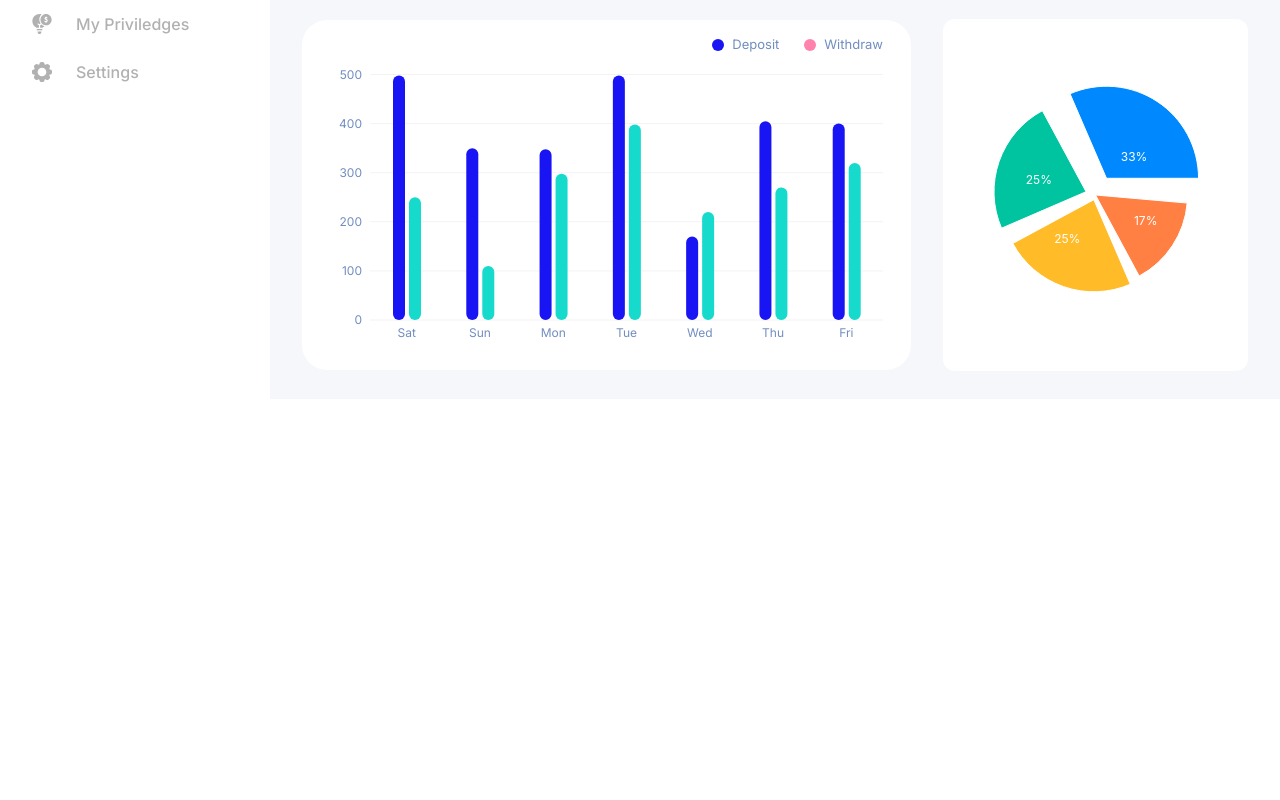
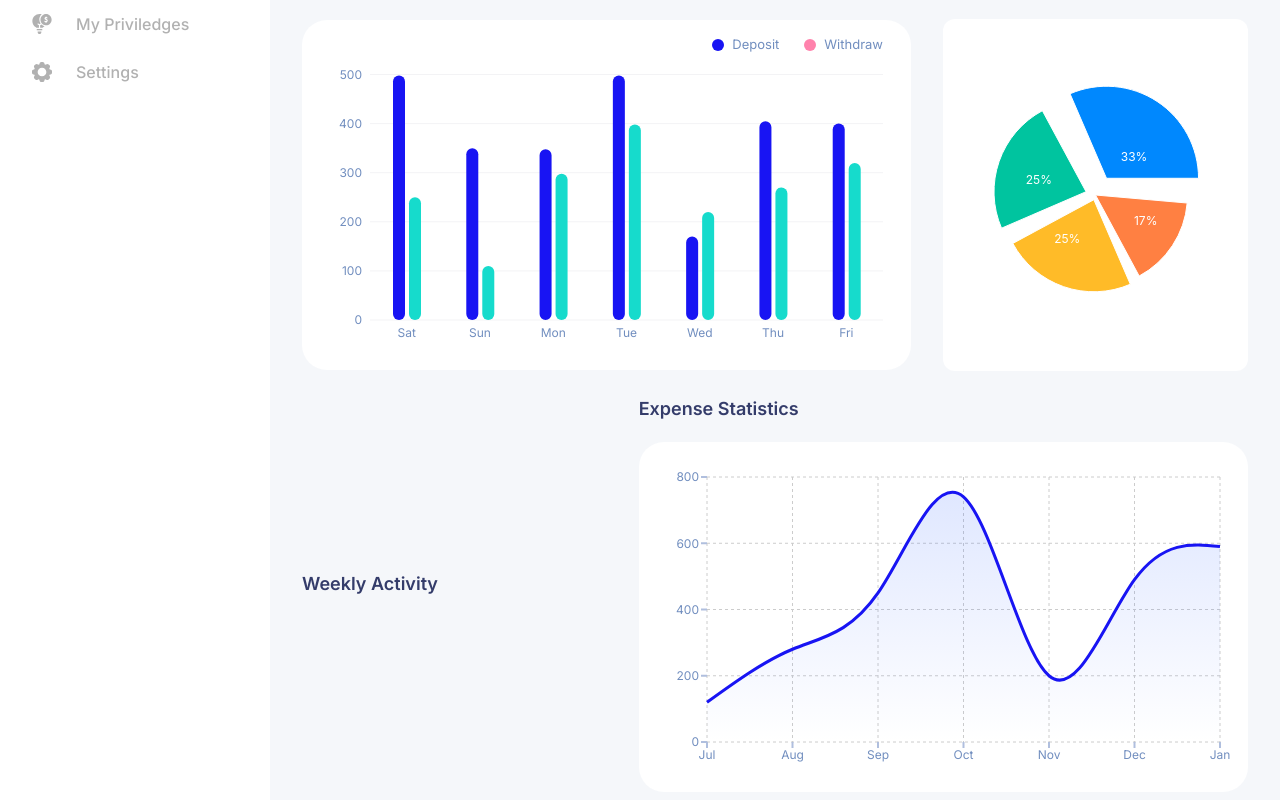
Before and after one commit to ololade154/BankDash-dashboard, a React (Vite) app: page / in a window 1280 px wide. Shown: the part 424-1224 px from the top of the page. Before the commit the page ends 823 px from the top, so only its background shows below. Built offline with nearby package versions, Linux system fonts and the light colour scheme.

Commit message:
implementing the area chart

```diff
--- /dev/null
+++ b/src/components/balanceChart.jsx
@@ -0,0 +1,101 @@
+import { useState, useEffect } from 'react';
+import {
+  AreaChart,
+  Area,
+  XAxis,
+  YAxis,
+  CartesianGrid,
+  ResponsiveContainer,
+} from 'recharts';
+
+export const BalanceChart = () => {
+  const [isMobile, setIsMobile] = useState(window.innerWidth < 640);
+
+  useEffect(() => {
+    const handleResize = () => setIsMobile(window.innerWidth < 640);
+    window.addEventListener('resize', handleResize);
+    return () => window.removeEventListener('resize', handleResize);
+  }, []);
+
+  const data = [
+    { name: 'Jul', deposit: 120 },
+    { name: 'Aug', deposit: 280 },
+    { name: 'Sep', deposit: 450 },
+    { name: 'Oct', deposit: 740 },
+    { name: 'Nov', deposit: 200 },
+    { name: 'Dec', deposit: 490 },
+    { name: 'Jan', deposit: 590 },
+  ];
+
+  return (
+    <div
+      style={{
+        width: '100%',
+        height: isMobile ? 250 : 350,
+        backgroundColor: 'white',
+        padding: isMobile ? '10px 6px 0px 6px' : '15px 8px 0px 8px',
+        borderRadius: 25,
+        outline: 'none',
+      }}
+    >
+      <ResponsiveContainer width="100%" height="100%">
+        <AreaChart
+          data={data}
+          margin={
+            isMobile
+              ? { top: 10, right: 5, left: -20, bottom: 20 }
+              : { top: 20, right: 20, left: 0, bottom: 20 }
+          }
+        >
+          {/* Gradient */}
+          <defs>
+            <linearGradient id="balanceGradient" x1="0" y1="0" x2="0" y2="1">
+              <stop offset="0%" stopColor="rgba(45, 96, 255, 0.25)" />
+              <stop offset="100%" stopColor="rgba(45, 96, 255, 0)" />
+            </linearGradient>
+          </defs>
+          <CartesianGrid
+            strokeDasharray="3 3 3 3"
+            vertical={true}
+            horizontal={true}
+          />
+
+          <XAxis
+            dataKey="name"
+            axisLine={false}
+            tickLine={{ stroke: '#B0BFDE', strokeWidth: 2 }}
+            tick={{
+              fill: '#718EBF',
+              fontSize: 12,
+              fontFamily: 'Inter',
+              fontWeight: 400,
+            }}
+          />
+
+          <YAxis
+            domain={[0, 800]}
+            ticks={[0, 200, 400, 600, 800]}
+            axisLine={false}
+            tickLine={{ stroke: '#B0BFDE', strokeWidth: 2 }}
+            tick={{
+              fill: '#718EBF',
+              fontSize: 12,
+              fontFamily: 'Inter',
+              fontWeight: 400,
+            }}
+          />
+
+          <Area
+            type="natural"
+            dataKey="deposit"
+            stroke="#1814F3"
+            strokeWidth={3}
+            fill="url(#balanceGradient)"
+            dot={false}
+            activeDot={false}
+          />
+        </AreaChart>
+      </ResponsiveContainer>
+    </div>
+  );
+};
--- a/src/components/homePage.jsx
+++ b/src/components/homePage.jsx
@@ -2,6 +2,7 @@ import { CardSlider } from './cardSlider';
 import { Transaction } from './transaction';
 import { MyBarChart } from './barChart';
 import MyPieChart from './pieChart';
+import { BalanceChart } from './balanceChart';
 import { NavLink } from 'react-router-dom';
 export const HomePage = () => {
   return (
@@ -41,6 +42,20 @@ export const HomePage = () => {
           <MyPieChart />
         </div>
       </div>
+      <div className="flex flex-col mt-4  gap-y-4 md:flex-row md:gap-x-8 md:items-center md:mt-6">
+        <div className="min-w-0 md:flex-1  ">
+          <div className="flex justify-between mb-4 md:mb-5 main-color font-semibold inter-font">
+            <h1 className="text-[18px] ">Weekly Activity</h1>
+          </div>
+          {/* <MyBarChart /> */}
+        </div>
+        <div className="min-w-0 md:flex-2">
+          <div className="md:mb-5 mb-4 main-color font-semibold inter-font text-[18px]">
+            Expense Statistics
+          </div>
+          <BalanceChart />
+        </div>
+      </div>
     </div>
   );
 };
```
